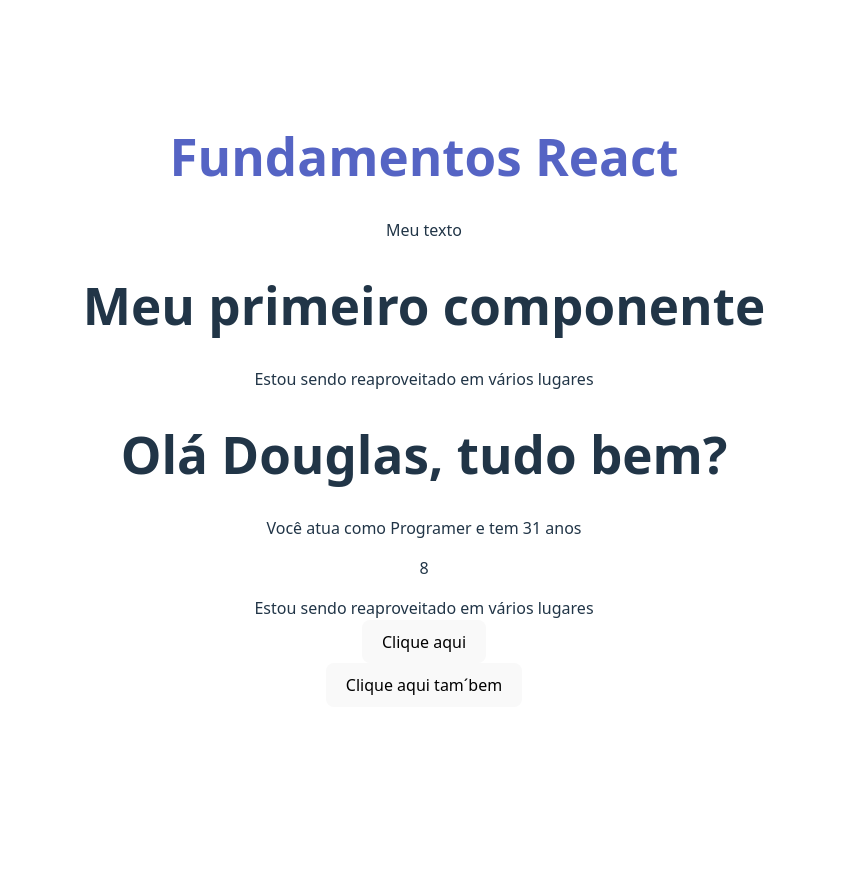
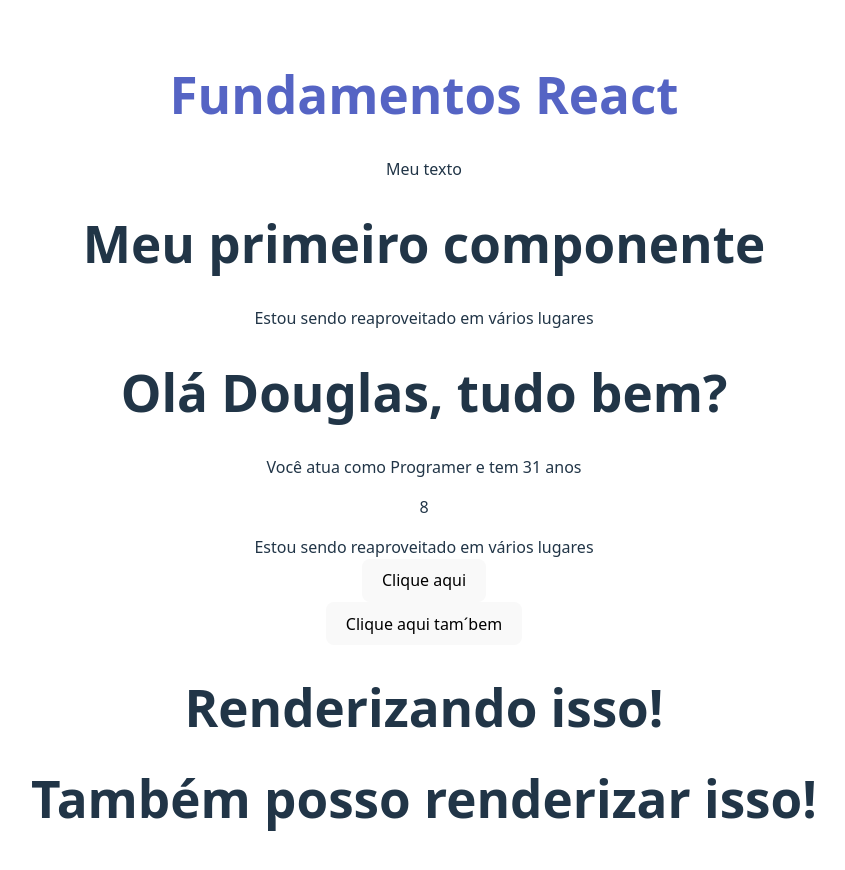
Before and after one commit to DouglasYHWH-Developer/React, a React app in the folder introducao/aula_01/2_FUNDAMENTOS/fundamentos/: page / in a window 1280 px wide. Shown: the top 870 px of the page, without its empty margins (216-1061 px from the left). Before the commit the page ends 800 px from the top, so only its background shows below. Built offline with nearby package versions, Linux system fonts and the light colour scheme; the HTML template or start-up script is replaced by a standard one.

Commit message:
Criamos  a funcao renderSomething, para mostrar como renderizar uma funcao

```diff
--- a/introducao/aula_01/2_FUNDAMENTOS/fundamentos/src/components/Events.jsx
+++ b/introducao/aula_01/2_FUNDAMENTOS/fundamentos/src/components/Events.jsx
@@ -2,6 +2,14 @@
         const handleMyEvent = (e) =>{
             console.log(e);
             console.log('Ativou o evento!');
+        };
+
+        const renderSomething = (x) =>{
+            if(x){
+               return <h1>Renderizando isso!</h1>;
+            }else{
+                return <h1>Também posso renderizar isso!</h1>
+            }
         }
     return(
         <div>
@@ -11,6 +19,8 @@
             <div>
                 <button onClick={() => console.log("Clicou")}>Clique aqui tam´bem</button>
             </div>
+            {renderSomething(true)/*aqui eu cocloquei os parenteses, pois quero que ela seja executada na própria renderização da pagina.*/}
+            {renderSomething(false)}
         </div>
     )
 };
```
